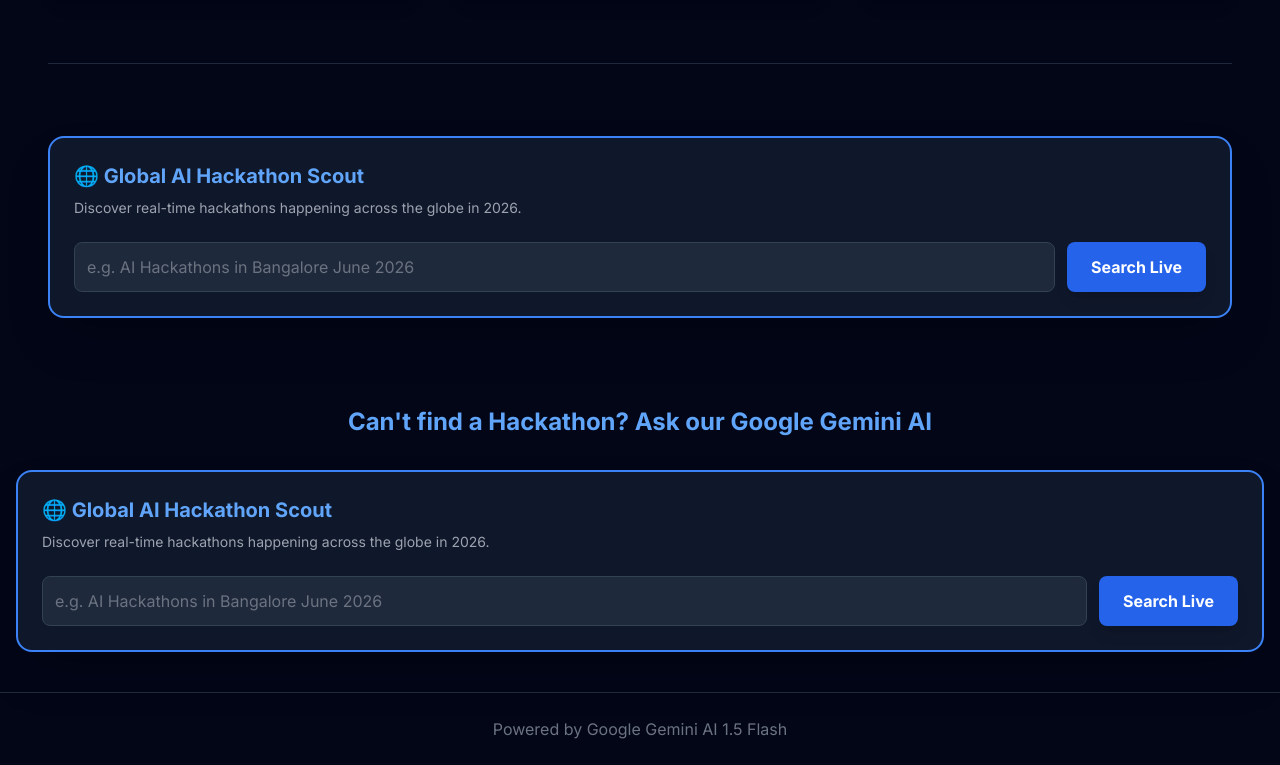
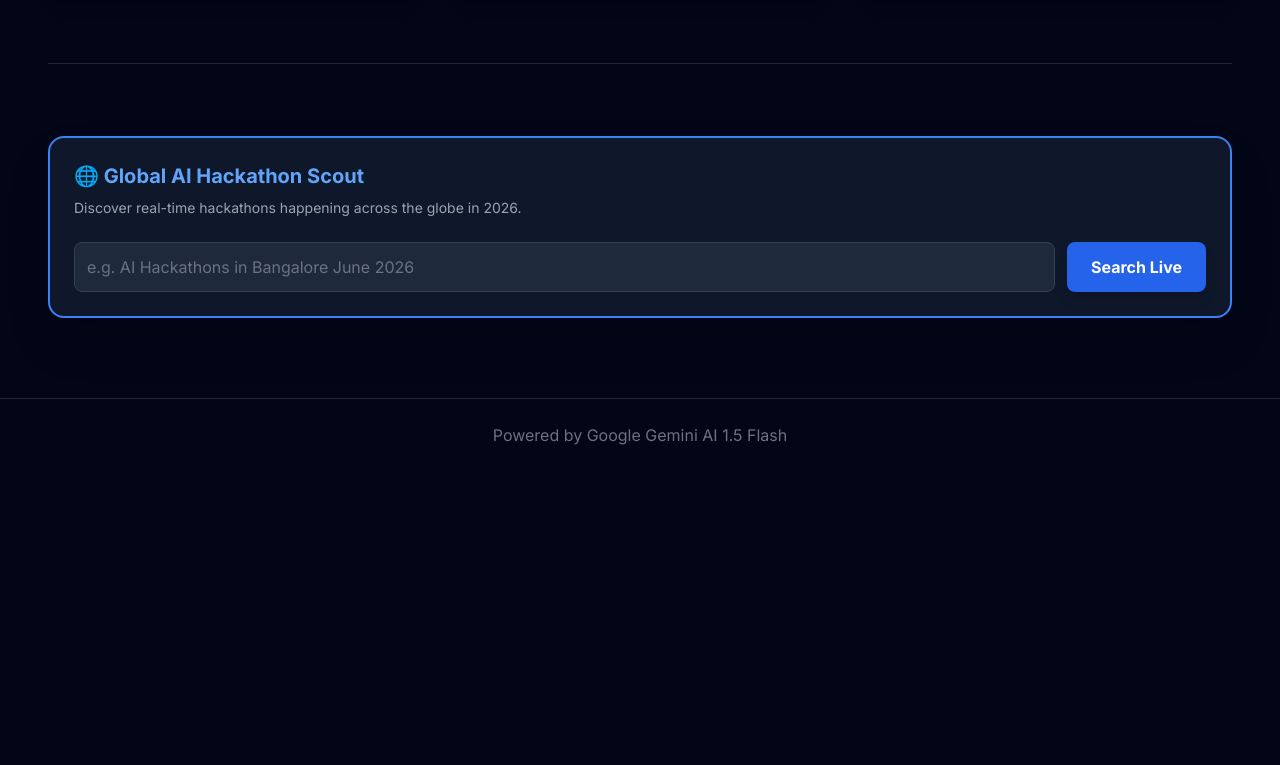
Before and after one commit to Suhani370/codex-portal, a React (Create React App) app: page / in a window 1280 px wide. Shown: the part 1094-1859 px from the top of the page. After the commit the page ends 1565 px from the top, so only its background shows below. Built offline with nearby package versions, Linux system fonts and the light colour scheme.

Commit message:
Fix duplicate AI component

```diff
--- a/src/App.js
+++ b/src/App.js
@@ -2,7 +2,6 @@ import React, { useState } from 'react';
 import Navbar from './components/Navbar';
 import Home from './pages/Home';
 import Login from './pages/Login';
-import GeminiAssistant from './GeminiAssistant'; // Ye file humne pehle banayi thi
 
 function App() {
   const [page, setPage] = useState('home');
@@ -29,16 +28,7 @@ function App() {
 
       <main className="max-w-7xl mx-auto px-4 py-10">
         {page === 'home' ? (
-          <div>
-            <Home />
-            {/* Google Gemini Yahan Add Ho Gaya */}
-            <div className="mt-12">
-              <h2 className="text-2xl font-bold mb-4 text-center text-blue-400">
-                Can't find a Hackathon? Ask our Google Gemini AI
-              </h2>
-              <GeminiAssistant />
-            </div>
-          </div>
+          <Home />
         ) : (
           <Login onLoginSuccess={handleLoginSuccess} />
         )}
```
